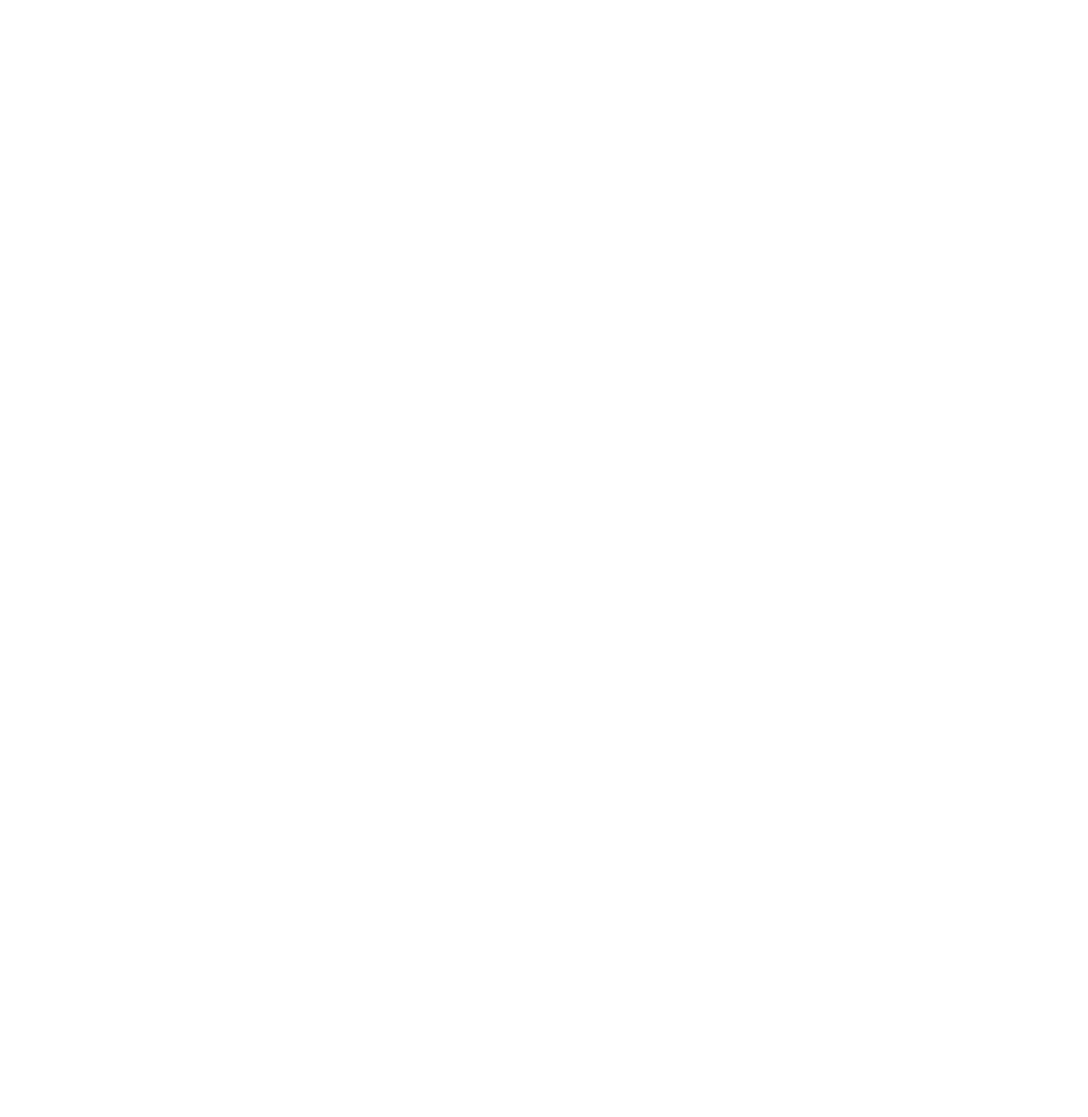
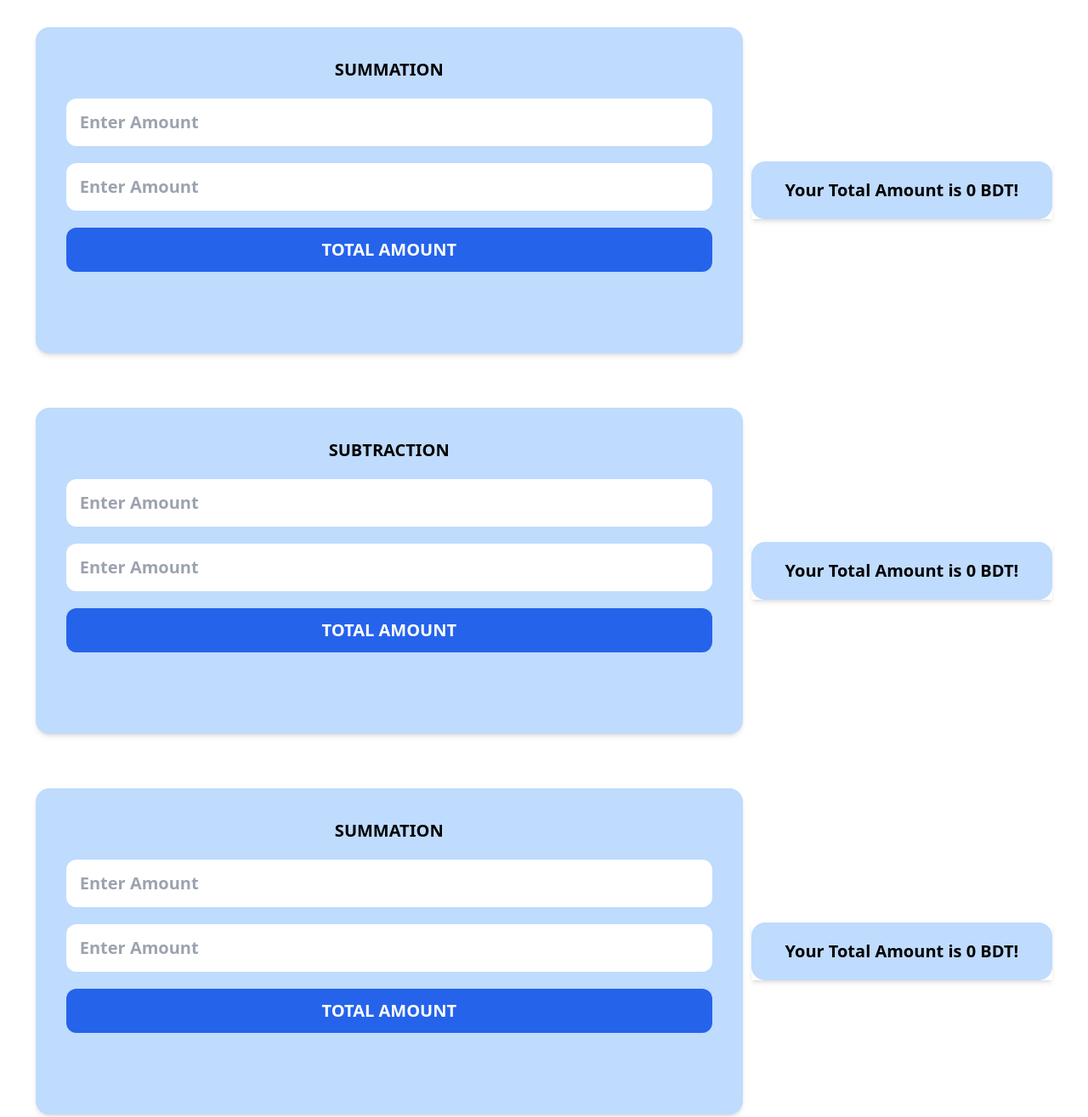
Before and after one commit to rajibrahman74/like-A-calculator, a plain HTML site: page index.html in a window 1280 px wide. Shown: the top 1315 px of the page at 85% size. Before the commit the page ends 800 px from the top, so only its background shows below. Drawn offline with nearby package versions, Linux system fonts and the light colour scheme.

Commit message:
desing-almost-done

```diff
--- a/index.html
+++ b/index.html
@@ -10,11 +10,69 @@
      -->
      <script src="https://cdn.tailwindcss.com"></script>
 </head>
-<body>
+<body class="m-0 p-0 box-border">
 
+    <main class="m-8 space-y-16">
+        <!--
+            Summation start
+         -->
+        <div class="sumation flex justify-evenly items-center">
+            <div class="summation h-[48vh] w-[65vw] bg-blue-200 rounded-2xl py-9 px-9 space-y-5 shadow-md">
+                <p class="text-xl font-bold text-center">SUMMATION</p>
+                <input type="text" class="input-01 px-4 py-3.5 w-full rounded-xl text-xl font-semibold focus:outline-blue-400" placeholder="Enter Amount">
+                <input type="text" class="input-02 px-4 py-3.5 w-full rounded-xl text-xl font-semibold focus:outline-blue-400" placeholder="Enter Amount">
+                <button class="bg-blue-600 w-full text-xl font-bold py-3 rounded-xl text-white active:text-[19px]">TOTAL AMOUNT</button>
+            </div>
+            <div class="total-ammount shadow-md">
+                <p class="text-xl font-bold bg-blue-200 py-5 px-10 rounded-2xl">Your Total Amount is 0 BDT!</p>
+            </div>
+        </div>
 
+        <!--
+            subtraction staart
+         -->
+         <div class="subtraction flex justify-evenly items-center">
+            <div class="subtraction h-[48vh] w-[65vw] bg-blue-200 rounded-2xl py-9 px-9 space-y-5 shadow-md">
+                <p class="text-xl font-bold text-center">SUBTRACTION</p>
+                <input type="text" class="input-03 px-4 py-3.5 w-full rounded-xl text-xl font-semibold focus:outline-blue-400" placeholder="Enter Amount">
+                <input type="text" class="input-04 px-4 py-3.5 w-full rounded-xl text-xl font-semibold focus:outline-blue-400" placeholder="Enter Amount">
+                <button class="bg-blue-600 w-full text-xl font-bold py-3 rounded-xl text-white active:text-[19px]">TOTAL AMOUNT</button>
+            </div>
+            <div class="total-ammount shadow-md">
+                <p class="text-xl font-bold bg-blue-200 py-5 px-10 rounded-2xl">Your Total Amount is 0 BDT!</p>
+            </div>
+        </div>
 
+        <!--
+            multiplication start
+         -->
+         <div class="sumation flex justify-evenly items-center">
+            <div class="summation h-[48vh] w-[65vw] bg-blue-200 rounded-2xl py-9 px-9 space-y-5 shadow-md">
+                <p class="text-xl font-bold text-center">SUMMATION</p>
+                <input type="text" class="input-01 px-4 py-3.5 w-full rounded-xl text-xl font-semibold focus:outline-blue-400" placeholder="Enter Amount">
+                <input type="text" class="input-02 px-4 py-3.5 w-full rounded-xl text-xl font-semibold focus:outline-blue-400" placeholder="Enter Amount">
+                <button class="bg-blue-600 w-full text-xl font-bold py-3 rounded-xl text-white active:text-[19px]">TOTAL AMOUNT</button>
+            </div>
+            <div class="total-ammount shadow-md">
+                <p class="text-xl font-bold bg-blue-200 py-5 px-10 rounded-2xl">Your Total Amount is 0 BDT!</p>
+            </div>
+        </div>
 
+        <!--
+            division start
+         -->
+         <div class="sumation flex justify-evenly items-center">
+            <div class="summation h-[48vh] w-[65vw] bg-blue-200 rounded-2xl py-9 px-9 space-y-5 shadow-md">
+                <p class="text-xl font-bold text-center">SUMMATION</p>
+                <input type="text" class="input-01 px-4 py-3.5 w-full rounded-xl text-xl font-semibold focus:outline-blue-400" placeholder="Enter Amount">
+                <input type="text" class="input-02 px-4 py-3.5 w-full rounded-xl text-xl font-semibold focus:outline-blue-400" placeholder="Enter Amount">
+                <button class="bg-blue-600 w-full text-xl font-bold py-3 rounded-xl text-white active:text-[19px]">TOTAL AMOUNT</button>
+            </div>
+            <div class="total-ammount shadow-md">
+                <p class="text-xl font-bold bg-blue-200 py-5 px-10 rounded-2xl">Your Total Amount is 0 BDT!</p>
+            </div>
+        </div>
+    </main>
     <!--
         Javascript file connection link here
      -->
```
